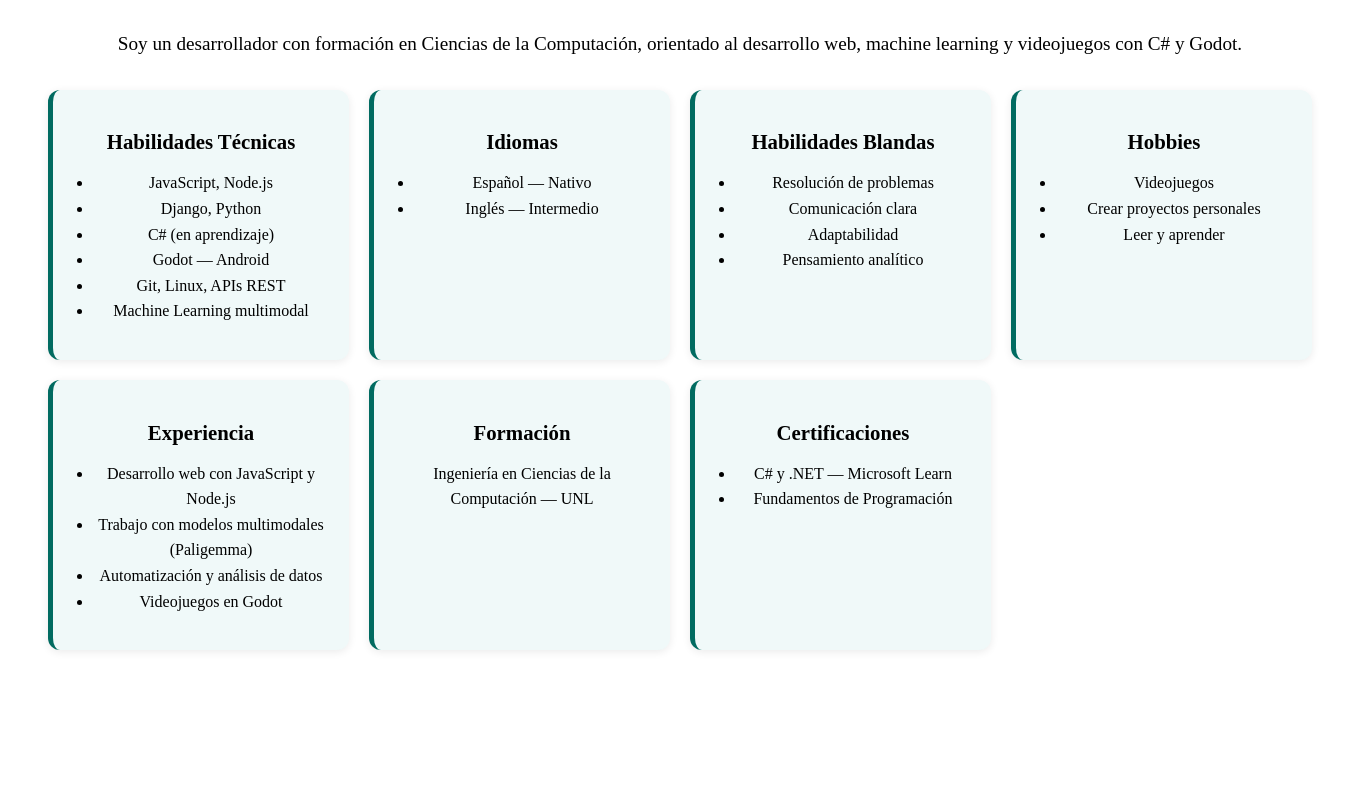
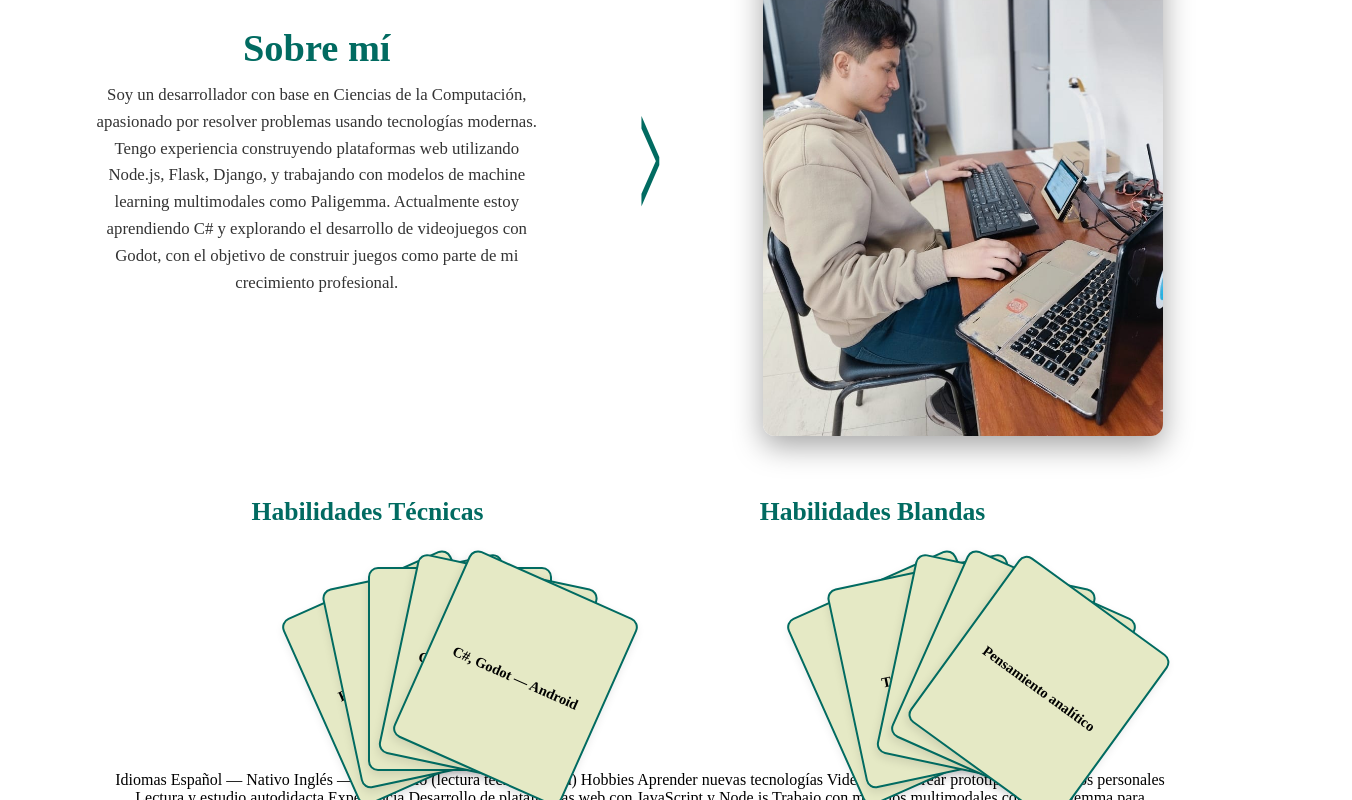
Before and after one commit to kirth8/helloportafolio, a React (Create React App) app in the folder helloportafolio/: page /about in a window 1280 px wide. Shown: the part 200-1000 px from the top of the page, 1352 px wide, since content can reach past the window. Built offline with nearby package versions, Linux system fonts and the light colour scheme.

Commit message:
Se agrega contenido de card a la pagina de About

```diff
--- a/helloportafolio/src/components/css/About.module.css
+++ b/helloportafolio/src/components/css/About.module.css
@@ -1,58 +1,177 @@
 .container {
-  padding: 40px;
-  background: #ffffff;
-  color: #000;
-  width: 100%;
-  min-height: 100vh;
+  max-width: 1100px;
+  margin: 0 auto;
+  padding: 15px 20px;
 }
 
-.title {
-  font-size: 2.5rem;
-  font-weight: bold;
-  border-bottom: 3px solid #016B61;
-  padding-bottom: 10px;
-  width: fit-content;
-  margin-bottom: 30px;
-}
-
-.section {
-  margin-bottom: 30px;
-}
-
-.section p {
-  font-size: 1.2rem;
-  line-height: 1.6;
-}
-
-.grid {
-  display: grid;
-  grid-template-columns: repeat(auto-fit, minmax(280px, 1fr));
+/* Layout principal: texto | separador | imagen */
+.inner {
+  display: flex;
+  align-items: center;
   gap: 20px;
 }
 
-.card {
-  background: #f0f9f9;
-  padding: 20px;
-  border-radius: 12px;
-  border-left: 5px solid #016B61;
-  box-shadow: 0 2px 8px #00000015;
-  transition: transform 0.2s ease;
+/* columna de texto (izquierda) */
+.text {
+  flex: 1;
+  padding-right: 20px;
 }
 
-.card:hover {
-  transform: translateY(-5px);
+/* título */
+.title {
+  font-size: 2.4rem;
+  color: #016B61;
+  margin: 0 0 12px 0;
 }
 
-.card h3 {
-  margin-bottom: 10px;
-  font-size: 1.3rem;
+/* párrafo corto */
+.paragraph {
+  font-size: 1.05rem;
+  line-height: 1.6;
+  color: #333333;
+  margin: 0;
 }
 
-.card ul {
-  padding-left: 20px;
-  line-height: 1.6;
+/* separador central */
+.separator {
+  font-size: 8rem;          /* tamaño */
+  color: #016B61;
+  font-weight: 900;
+
+  display: flex;
+  align-items: center;
+  justify-content: center;
+
+  /* font-weight: 200;  */
+  transform: scaleX(0.3) scaleY(1.4);
+
+
+
+  line-height: 6rem;
+  margin: 0 30px;           /* separación entre texto e imagen */
 }
 
-.card p {
-  line-height: 1.6;
+
+
+/* contenedor de la imagen (derecha) */
+.imageWrap {
+  flex: 1;
+  display: flex;
+  justify-content: center;
 }
+
+/* imagen con estilo */
+.image {
+  width: 400px;
+  max-width: 100%;
+  border-radius: 12px;
+  box-shadow: 0 10px 30px rgba(0, 0, 0, 0.356);
+  object-fit: cover;
+  display: block;
+}
+
+.skillsContainer {
+  display: grid;
+  grid-template-columns: 1fr 1fr;
+  gap: 50px;
+  margin-top: 40px;
+}
+
+/* Títulos */
+.groupTitle {
+  text-align: center;
+  color: #016B61;
+  margin-bottom: 10px;
+  font-size: 1.6rem;
+  font-weight: bold;
+  padding-bottom: 30px;
+}
+
+/* Contenedor estilo "mano de cartas" */
+.hand {
+  display: inline-grid;
+  counter-set: card 0;
+  grid-template-columns: repeat(var(--count, 5), 0);
+  gap: 7px;
+  transition: 250ms ease-out;
+  margin: 0 auto;
+}
+
+/* Estado al pasar mouse: se abren */
+.skillsGroup:hover .hand {
+  grid-template-columns: repeat(var(--count, 5), 100px);
+  gap: 0px;
+}
+
+.rightSkills {
+  transform: translateX(15px);
+}
+
+.leftSkills {
+  transform: translateX(-55px);
+}
+
+/* Cada carta */
+.card {
+  position: relative;
+  counter-increment: card;
+  height: 170px;
+  width: 150px;
+  padding: 15px;
+
+  border-radius: 10px;
+  border: 2px solid #016B61;
+  background: #E5E9C5;
+
+  display: flex;
+  align-items: center;
+  justify-content: center;
+  text-align: center;
+
+  box-shadow: 0 4px 10px rgba(0,0,0,0.1);
+
+  transform-origin: bottom center;
+  transform: rotate(calc((var(--i) * 12deg) - 24deg));
+
+  transition: 250ms ease-out;
+  font-size: 0.9rem;
+  font-weight: 600;
+}
+
+/* Al pasar el mouse sobre una carta, se endereza y se mueve */
+.skillsGroup:hover .card:hover {
+  transform: rotate(0deg) translateY(-12px);
+  background: #f1fffb;
+  border-color: #019b8a;
+  box-shadow: 0 6px 15px rgba(0,0,0,0.2);
+}
+
+/* Versión responsive */
+@media (max-width: 900px) {
+  .skillsContainer {
+    grid-template-columns: 1fr;
+    gap: 40px;
+  }
+}
+
+/* RESPONSIVE: apilar en móvil */
+@media (max-width: 768px) {
+  .inner {
+    flex-direction: column;
+    align-items: center;
+  }
+
+  .separator {
+    display: none; /* en móvil ocultamos el separador */
+  }
+
+  .text {
+    padding-right: 0;
+    text-align: center;
+  }
+
+  .image {
+    margin-top: 18px;
+    width: 260px;
+  }
+}
--- a/helloportafolio/src/pages/About.js
+++ b/helloportafolio/src/pages/About.js
@@ -1,83 +1,109 @@
-import styles from "../components/css/About.module.css"
+import React from "react";
+import styles from "../components/css/About.module.css";
+import miFoto from "../assets/perfil2.jpeg";
 
 export default function About() {
-  return (<div className={styles.container}>
+  return (
+    <div className={styles.container}>
 
-      <h1 className={styles.title}>Sobre mí</h1>
+      <div className={styles.inner}>
+        {/* Texto a la izquierda */}
+        <div className={styles.text}>
+          <h1 className={styles.title}>Sobre mí</h1>
+          <p className={styles.paragraph}>
+            Soy un desarrollador con base en Ciencias de la Computación, apasionado
+            por resolver problemas usando tecnologías modernas. Tengo experiencia
+            construyendo plataformas web utilizando Node.js, Flask, Django, y
+            trabajando con modelos de machine learning multimodales como Paligemma.
 
-      <section className={styles.section}>
-        {/* <h2>Sobre mí</h2> */}
-        <p>
-          Soy un desarrollador con formación en Ciencias de la Computación,
-          orientado al desarrollo web, machine learning y videojuegos con C# y Godot.
-        </p>
-      </section>
-
-      <section className={styles.grid}>
-
-        <div className={styles.card}>
-          <h3>Habilidades Técnicas</h3>
-          <ul>
-            <li>JavaScript, Node.js</li>
-            <li>Django, Python</li>
-            <li>C# (en aprendizaje)</li>
-            <li>Godot — Android</li>
-            <li>Git, Linux, APIs REST</li>
-            <li>Machine Learning multimodal</li>
-          </ul>
+            Actualmente estoy aprendiendo C# y explorando el desarrollo de videojuegos
+            con Godot, con el objetivo de construir juegos como parte de mi
+            crecimiento profesional.
+          </p>
         </div>
 
-        <div className={styles.card}>
-          <h3>Idiomas</h3>
-          <ul>
-            <li>Español — Nativo</li>
-            <li>Inglés — Intermedio</li>
-          </ul>
+        {/* Separador central con ">" */}
+        <div className={styles.separator}>{'>'}</div>
+
+
+        {/* Imagen a la derecha */}
+        <div className={styles.imageWrap}>
+          <img src={miFoto} alt="perfil2" className={styles.image} />
         </div>
+      </div>
 
-        <div className={styles.card}>
-          <h3>Habilidades Blandas</h3>
-          <ul>
-            <li>Resolución de problemas</li>
-            <li>Comunicación clara</li>
-            <li>Adaptabilidad</li>
-            <li>Pensamiento analítico</li>
-          </ul>
-        </div>
+<section className={styles.skillsContainer}>
 
-        <div className={styles.card}>
-          <h3>Hobbies</h3>
-          <ul>
-            <li>Videojuegos</li>
-            <li>Crear proyectos personales</li>
-            <li>Leer y aprender</li>
-          </ul>
-        </div>
+  {/* Habilidades Técnicas */}
+  <div className={`${styles.skillsGroup} ${styles.rightSkills}`}>
+    <h2 className={styles.groupTitle}>Habilidades Técnicas</h2>
 
-        <div className={styles.card}>
-          <h3>Experiencia</h3>
-          <ul>
-            <li>Desarrollo web con JavaScript y Node.js</li>
-            <li>Trabajo con modelos multimodales (Paligemma)</li>
-            <li>Automatización y análisis de datos</li>
-            <li>Videojuegos en Godot</li>
-          </ul>
-        </div>
+    <div className={styles.hand}>
+      <div className={styles.card} style={{ "--i": 0 }}>Frontend: JavaScript, React</div>
+      <div className={styles.card} style={{ "--i": 1 }}>Backend: Node.js, Django, Flask</div>
+      <div className={styles.card} style={{ "--i": 2 }}>Bases de datos: MySQL, MongoDB</div>
+      <div className={styles.card} style={{ "--i": 3 }}>Git, Linux, APIs REST</div>
+      <div className={styles.card} style={{ "--i": 4 }}>C#, Godot — Android</div>
+    </div>
+  </div>
 
-        <div className={styles.card}>
-          <h3>Formación</h3>
-          <p>Ingeniería en Ciencias de la Computación — UNL</p>
-        </div>
+  {/* Habilidades Blandas */}
+  <div className={`${styles.skillsGroup} ${styles.leftSkills}`}>
+    <h2 className={styles.groupTitle}>Habilidades Blandas</h2>
 
-        <div className={styles.card}>
-          <h3>Certificaciones</h3>
-          <ul>
-            <li>C# y .NET — Microsoft Learn</li>
-            <li>Fundamentos de Programación</li>
-          </ul>
-        </div>
+    <div className={styles.hand}>
+      <div className={styles.card} style={{ "--i": 0 }}>Resolución de problemas</div>
+      <div className={styles.card} style={{ "--i": 1 }}>Trabajo en equipo</div>
+      <div className={styles.card} style={{ "--i": 3 }}>Adaptabilidad</div>
+      <div className={styles.card} style={{ "--i": 4 }}>Gestión del tiempo</div>
+      <div className={styles.card} style={{ "--i": 5 }}>Pensamiento analítico</div>
+    </div>
+  </div>
 
-      </section>
+</section>
+
+Idiomas
+
+Español — Nativo
+
+Inglés — Intermedio (lectura técnica sólida)
+
+Hobbies
+
+Aprender nuevas tecnologías
+
+Videojuegos
+
+Crear prototipos y proyectos personales
+
+Lectura y estudio autodidacta
+
+Experiencia
+
+Desarrollo de plataformas web con JavaScript y Node.js
+
+Trabajo con modelos multimodales como Paligemma para procesamiento de documentos
+
+Automatización y análisis de datos
+
+Proyectos personales de videojuegos en Godot
+
+(Puedes expandir esto si has tenido trabajos formales o freelance.)
+
+Formación
+
+Ingeniería en Ciencias de la Computación
+Universidad Nacional de Loja
+
+Certificaciones
+
+Cursos de C# y .NET — Microsoft Learn
+
+Fundamentos de programación
+
+Conceptos de Machine Learning (varios cursos y lecturas)
+(Puedes agregar más si los tienes.)
+      {/* aquí puedes mantener las cards o seguir debajo */}
     </div>
   );
 }
```
Also changed, not shown: helloportafolio/src/assets/perfil2.jpeg (added).
